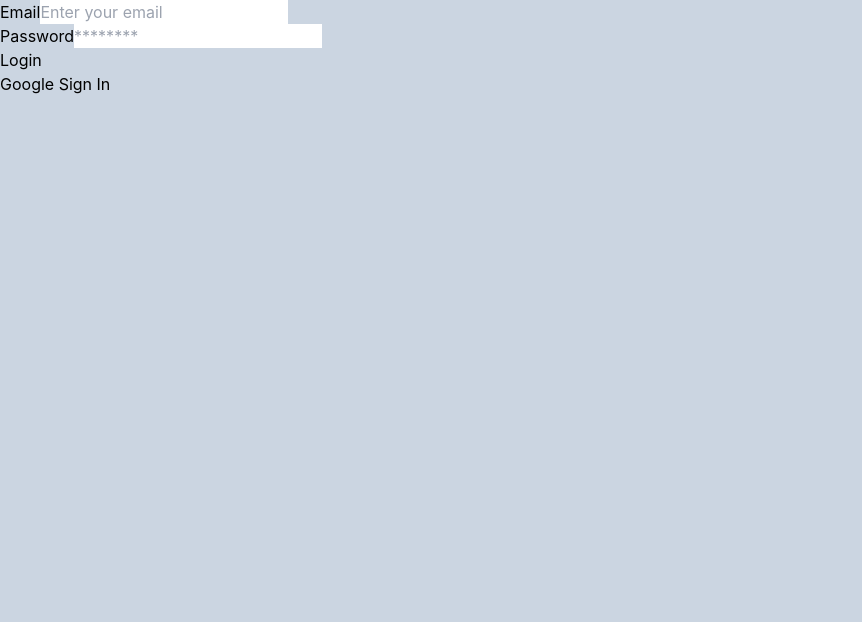
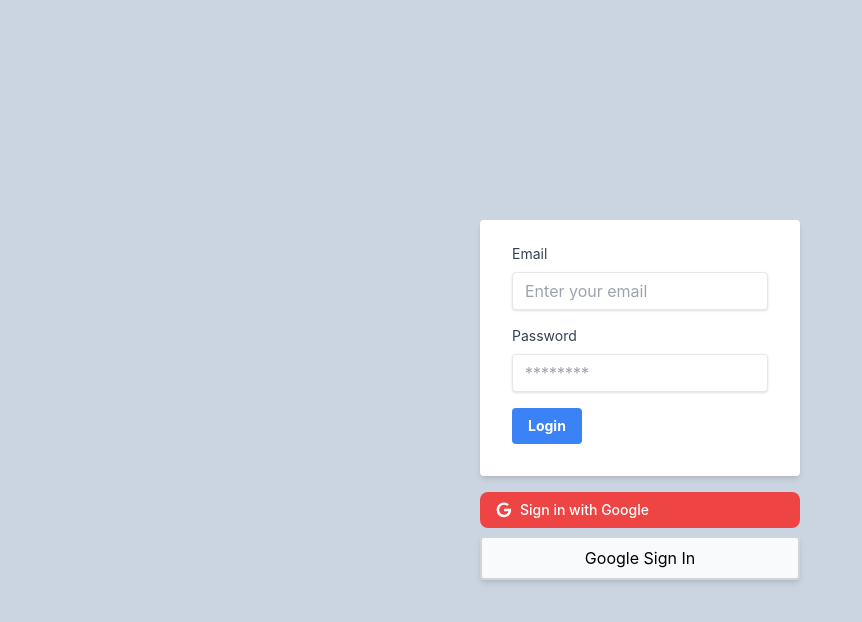
Before and after one commit to FrankHup/react-firebase-app, a React (Create React App) app: page /login in a window 1280 px wide. Shown: the top 622 px of the page, without its empty margins (0-862 px from the left). Built offline with nearby package versions, Linux system fonts and the light colour scheme; no server answers.

Commit message:
component-design

```diff
--- a/src/components/Alert.js
+++ b/src/components/Alert.js
@@ -1,5 +1,5 @@
 export function Alert({message}){
-    return <div>
-        <span>{message}</span>
+    return <div className="bg-red-100 border border-red-400 text-red-700 ox-4 py-3 rounded relative mb-2 text-center">
+        <span className="sm:inline-block">{message}</span>
     </div>;
 }
--- a/src/components/Login.js
+++ b/src/components/Login.js
@@ -1,27 +1,25 @@
 import { useState } from "react";
-import { useAuth } from '../context/AuthContext';
+import { useAuth } from "../context/AuthContext";
 import { useNavigate } from "react-router-dom";
 import { Alert } from "./Alert";
 
 export function Login() {
   const [user, setUser] = useState({ name: "", email: "" });
 
-  const {login, loginWithGoogle}=useAuth()
-  const navigate= useNavigate()
-  const [error, setError]=useState();
+  const { login, loginWithGoogle } = useAuth();
+  const navigate = useNavigate();
+  const [error, setError] = useState();
 
-  const handleChange = ({target:{name, value}}) =>
-    setUser({...user, [name]:value})
+  const handleChange = ({ target: { name, value } }) =>
+    setUser({ ...user, [name]: value });
 
-
-  const handleSubmit = async (e)=>{
+  const handleSubmit = async (e) => {
     e.preventDefault();
-    setError('')
+    setError("");
     try {
       await login(user.email, user.password);
-   navigate('/');
-   }
-   catch (error) {
+      navigate("/");
+    } catch (error) {
       // console.log(error.code);
       // if (error.code === "auth/invalid-email"){
       //   setError('Correo invalido')
@@ -32,40 +30,82 @@ export function Login() {
     }
   };
 
-  const handleGoogleSignin= async()=>{
-  try {await loginWithGoogle();
+  const handleGoogleSignin = async () => {
+    try {
+      await loginWithGoogle();
       navigate("/");
-  }catch (error) {
-    setError(error.message)
+    } catch (error) {
+      setError(error.message);
+    }
+    alert("Hubo un error al iniciar sesión con Google.");
   };
-    alert("Hubo un error al iniciar sesión con Google.")
-  }
 
   return (
-   <div>
+    <div className="w-full max-w-xs m-auto">
       {error && <Alert message={error} type="error" />}
 
-     <form onSubmit={handleSubmit}>
-      <label htmlFor="email">Email</label>
+      <form
+        onSubmit={handleSubmit}
+        className="bg-white shadow-md rounded px-8 pt-6 pb-8 mb-4"
+      >
+        <div className="mb-4">
+          <label
+            htmlFor="email"
+            className="block text-gray-700 text-sm font-fold mb-2"
+          >
+            Email
+          </label>
           <input
             type="email"
             name="email"
             placeholder="Enter your email"
+            className="shadow appearance-none border rounded w-full py-2 px-3 text-gray-700 leading-tight focus: outline-none focus:shadow-outline"
             onChange={handleChange}
           />
-      <br />
-      <label htmlFor="password">Password</label>
+        </div>
+        <div className="mb-4">
+          <label
+            htmlFor="password"
+            className="block text-gray-700 text-sm font-fold mb-2"
+          >
+            Password
+          </label>
           <input
             type="password"
             name="password"
             id="pwd"
             placeholder="********"
+            className="shadow appearance-none border rounded w-full py-2 px-3 text-gray-700 leading-tight focus: outline-none focus:shadow-outline"
             onChange={handleChange}
           />
-      <br />
-      <button>Login</button>
+        </div>
+
+        <button className="bg-blue-500 hover:bg-blue-700 text-white text-sm font-bold py-2 px-4 rounded focus:outline-none focus: shadow-outline">
+          Login
+        </button>
       </form>
-    <button onClick={handleGoogleSignin}>Google  Sign In</button>
+
+      <button
+        onClick={handleGoogleSignin}
+        type="button"
+        class="text-white bg-[#ef4444] hover:bg-[#f87171]/90 focus:ring-4 focus:outline-none focus:ring-[#4285F4]/50 font-medium rounded-lg text-sm px-4 py-2 text-center inline-flex items-center dark:focus:ring-[#4285F4]/55 me-2 mb-2 w-full"
+      >
+        <svg
+          class="w-4 h-4 me-2"
+          aria-hidden="true"
+          xmlns="http://www.w3.org/2000/svg"
+          fill="currentColor"
+          viewBox="0 0 18 19"
+        >
+          <path
+            fill-rule="evenodd"
+            d="M8.842 18.083a8.8 8.8 0 0 1-8.65-8.948 8.841 8.841 0 0 1 8.8-8.652h.153a8.464 8.464 0 0 1 5.7 2.257l-2.193 2.038A5.27 5.27 0 0 0 9.09 3.4a5.882 5.882 0 0 0-.2 11.76h.124a5.091 5.091 0 0 0 5.248-4.057L14.3 11H9V8h8.34c.066.543.095 1.09.088 1.636-.086 5.053-3.463 8.449-8.4 8.449l-.186-.002Z"
+            clip-rule="evenodd"
+          />
+        </svg>
+        Sign in with Google
+      </button>
+      <button onClick={handleGoogleSignin} className="bg-slate-50 hover:bg-slate-200 text-blanck shadow-md rounded border-2 border-gray-300 py-2 px-4 w-full">Google Sign In</button>
     </div>
   );
 }
```
Lines whose indentation alone changed are shown as unchanged.
